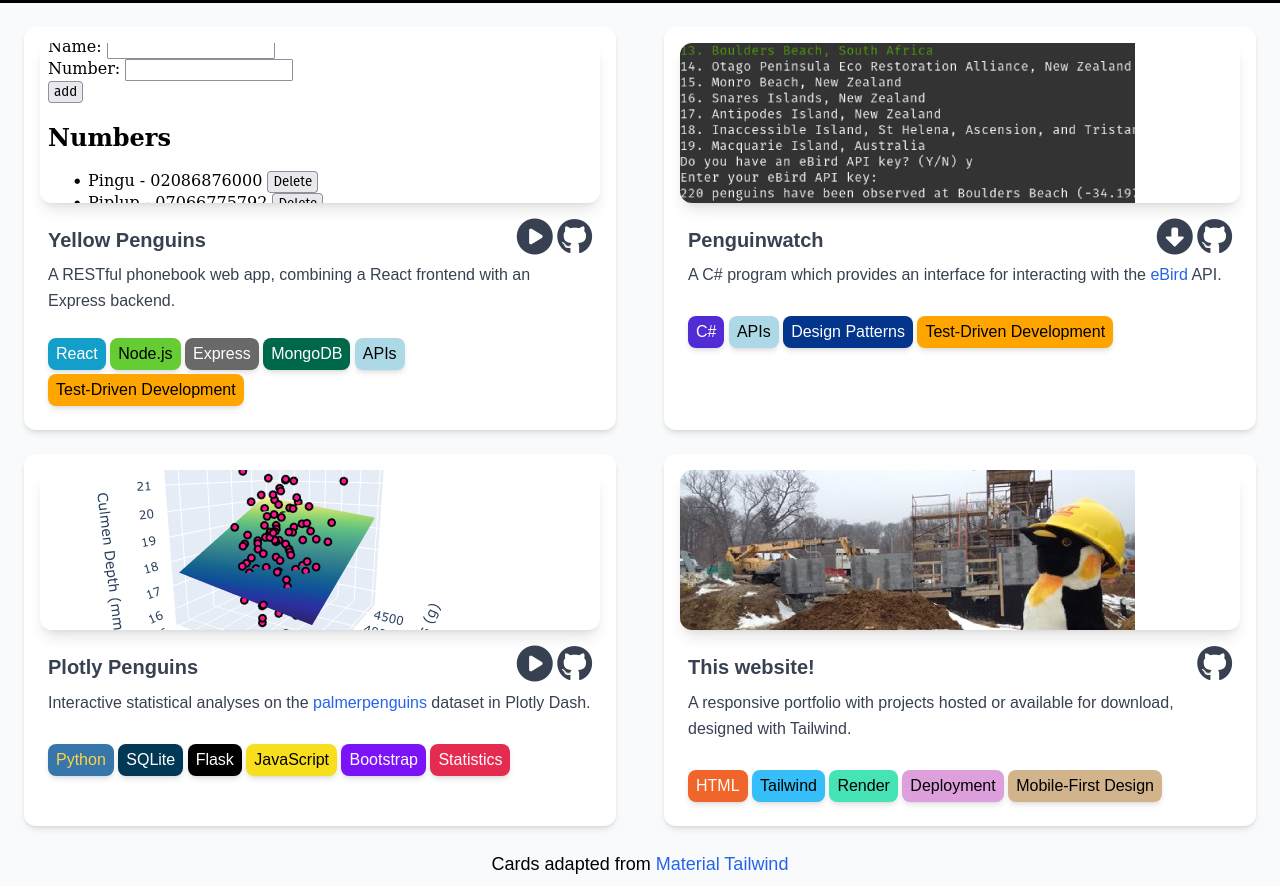
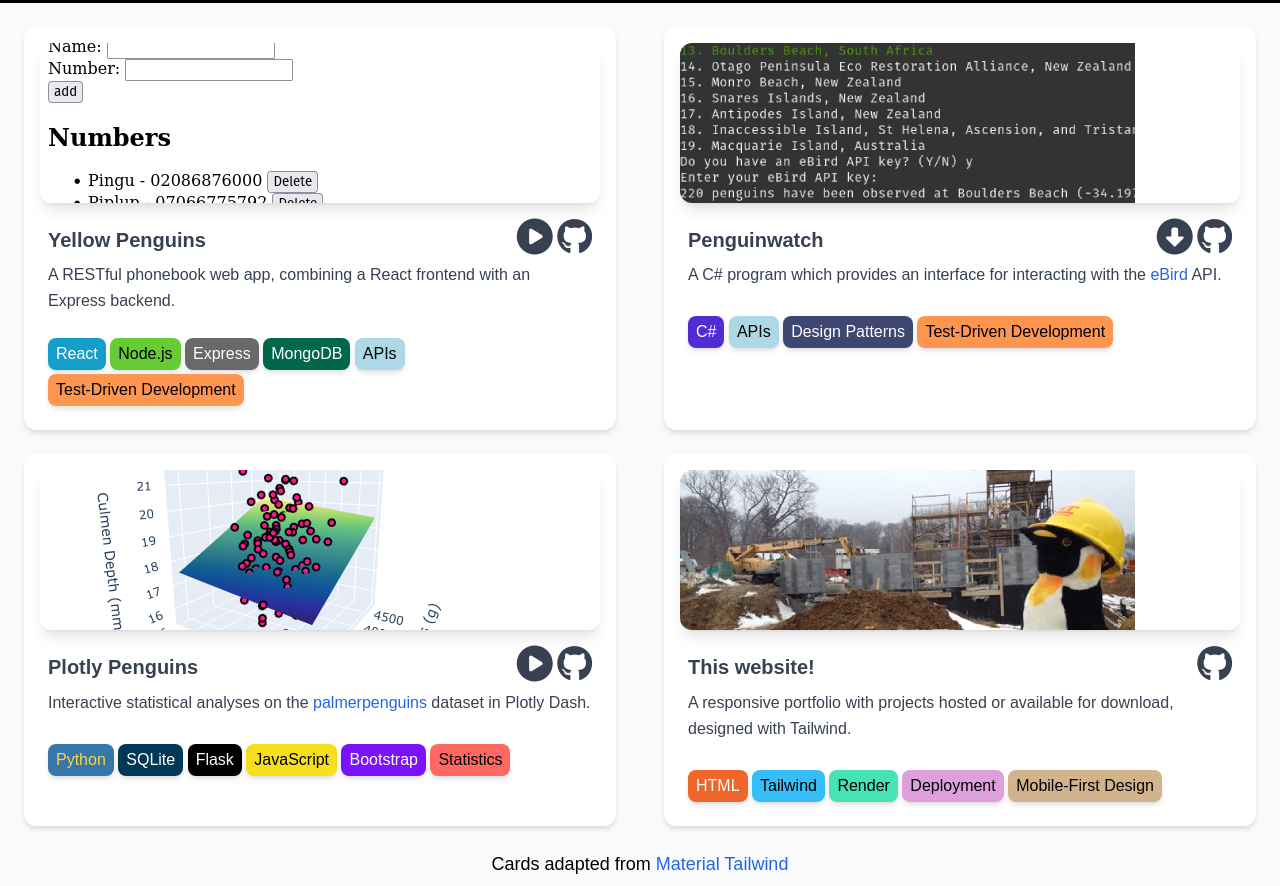
Before and after one commit to Katnippy/portfolio-design, a website: page dist/index.html in a window 1280 px wide. Shown: the part 218-1104 px from the top of the page. Drawn offline with Linux system fonts and the light colour scheme.

Commit message:
Change tag colours.

```diff
--- a/dist/index.html
+++ b/dist/index.html
@@ -63,7 +63,7 @@
                 <button class="bg-[dimgrey] text-white cursor-default rounded-lg shadow-md shadow-gray-900/10 py-1 px-2">Express</button>
                 <button class="bg-[#00684a] text-white cursor-default rounded-lg shadow-md shadow-gray-900/10 py-1 px-2">MongoDB</button>
                 <button class="bg-[lightblue] text-black cursor-default rounded-lg shadow-md shadow-gray-900/10 py-1 px-2">APIs</button>
-                <button class="bg-[orange] text-black cursor-default rounded-lg shadow-md shadow-gray-900/10 py-1 px-2 mt-1">Test-Driven Development</button>
+                <button class="bg-[#ff964f] text-black cursor-default rounded-lg shadow-md shadow-gray-900/10 py-1 px-2 mt-1">Test-Driven Development</button>
               </div>
             </div>
           </div>
@@ -99,8 +99,8 @@
               <div class="p-6 pt-0">
                 <button class="bg-[#512bd4] text-white cursor-default rounded-lg shadow-md shadow-gray-900/10 py-1 px-2">C#</button>
                 <button class="bg-[lightblue] text-black cursor-default rounded-lg shadow-md shadow-gray-900/10 py-1 px-2">APIs</button>
-                <button class="bg-[#03358c] text-white cursor-default rounded-lg shadow-md shadow-gray-900/10 py-1 px-2">Design Patterns</button>
-                <button class="bg-[orange] text-black cursor-default rounded-lg shadow-md shadow-gray-900/10 py-1 px-2 mt-1">Test-Driven Development</button>
+                <button class="bg-[#3e4772] text-white cursor-default rounded-lg shadow-md shadow-gray-900/10 py-1 px-2">Design Patterns</button>
+                <button class="bg-[#ff964f] text-black cursor-default rounded-lg shadow-md shadow-gray-900/10 py-1 px-2 mt-1">Test-Driven Development</button>
               </div>
             </div>
           </div>
@@ -137,7 +137,7 @@
                 <button class="bg-black text-white cursor-default rounded-lg shadow-md shadow-gray-900/10 py-1 px-2">Flask</button>
                 <button class="bg-[#f7df1e] text-black cursor-default rounded-lg shadow-md shadow-gray-900/10 py-1 px-2">JavaScript</button>
                 <button class="bg-[#7b12f8] text-white cursor-default rounded-lg shadow-md shadow-gray-900/10 py-1 px-2">Bootstrap</button>
-                <button class="bg-[#e52b50] text-white cursor-default rounded-lg shadow-md shadow-gray-900/10 py-1 px-2 mt-1">Statistics</button>
+                <button class="bg-[#ff6961] text-black cursor-default rounded-lg shadow-md shadow-gray-900/10 py-1 px-2 mt-1">Statistics</button>
               </div>
             </div>
           </div>
```
Also changed, not shown: dist/output.css.
